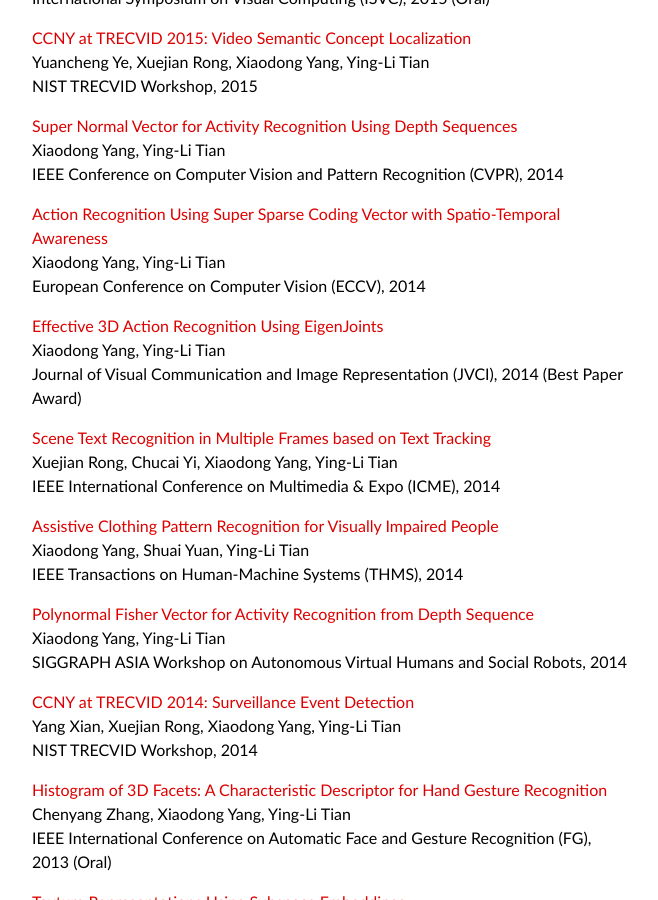
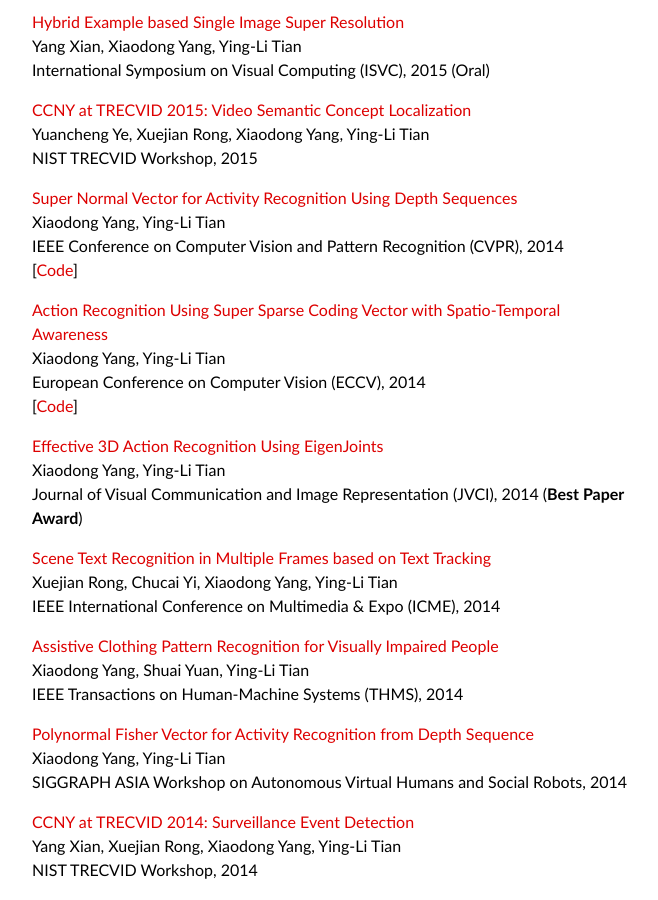
Before and after one commit to xiaodongyang/xiaodongyang.github.io, a Jekyll site: the page built from publications/index.md, in a window 1280 px wide and 900 px high, scrolled down 1763 px. Shown: the whole window, without its empty margins (308-966 px from the left). Built offline with Jekyll 4.4.1, drawn with Linux system fonts in a browser that asks for light colours; some web fonts are replaced; some of the changed text lies outside the part shown.

Commit message:
Update index.md

```diff
--- a/publications/index.md
+++ b/publications/index.md
@@ -27,10 +27,12 @@
 [Super Normal Vector for Human Activity Recognition with Depth Cameras](/publications/papers/tpami17.pdf)
 Xiaodong Yang, Ying-Li Tian
 IEEE Transactions on Pattern Analysis and Machine Intelligence (TPAMI), 2017
+[[Code](https://github.com/xiaodongyang/SNV)]
 
 [Dynamic Facial Analysis: From Bayesian Filtering to Recurrent Neural Network](/publications/papers/cvpr17.pdf)
 Jinwei Gu, Xiaodong Yang, Shalini De Mello, Jan Kautz
 IEEE Conference on Computer Vision and Pattern Recognition (CVPR), 2017
+[[Project](http://research.nvidia.com/publication/dynamic-facial-analysis-bayesian-filtering-recurrent-neural-networks)]
 
 [Evaluation of Low-Level Features for Real-World Surveillance Event Detection](/publications/papers/tcsvt17.pdf)
 Yang Xian, Xuejian Rong, Xiaodong Yang, Ying-Li Tian
@@ -83,14 +86,16 @@
 [Super Normal Vector for Activity Recognition Using Depth Sequences](/publications/papers/cvpr14.pdf)
 Xiaodong Yang, Ying-Li Tian
 IEEE Conference on Computer Vision and Pattern Recognition (CVPR), 2014
+[[Code](https://github.com/xiaodongyang/SNV)]
 
 [Action Recognition Using Super Sparse Coding Vector with Spatio-Temporal Awareness](/publications/papers/eccv14.pdf)
 Xiaodong Yang, Ying-Li Tian
 European Conference on Computer Vision (ECCV), 2014
+[[Code](https://github.com/xiaodongyang/SSCV)]
 
 [Effective 3D Action Recognition Using EigenJoints](/publications/papers/jvci14.pdf)
 Xiaodong Yang, Ying-Li Tian
-Journal of Visual Communication and Image Representation (JVCI), 2014 (Best Paper Award)
+Journal of Visual Communication and Image Representation (JVCI), 2014 (**Best Paper Award**)
 
 [Scene Text Recognition in Multiple Frames based on Text Tracking](/publications/papers/icme14.pdf)
 Xuejian Rong, Chucai Yi, Xiaodong Yang, Ying-Li Tian
```
Also changed, not shown: other parts of publications/index.md (+2 -1 lines).
